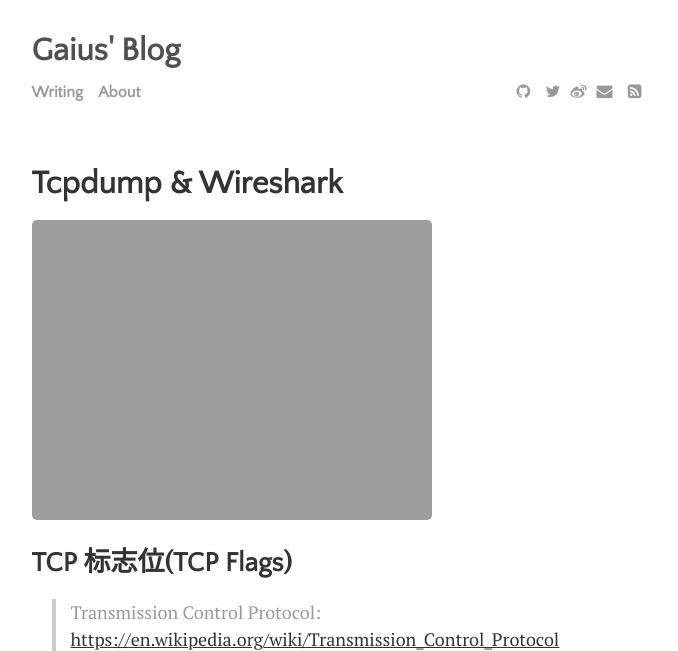
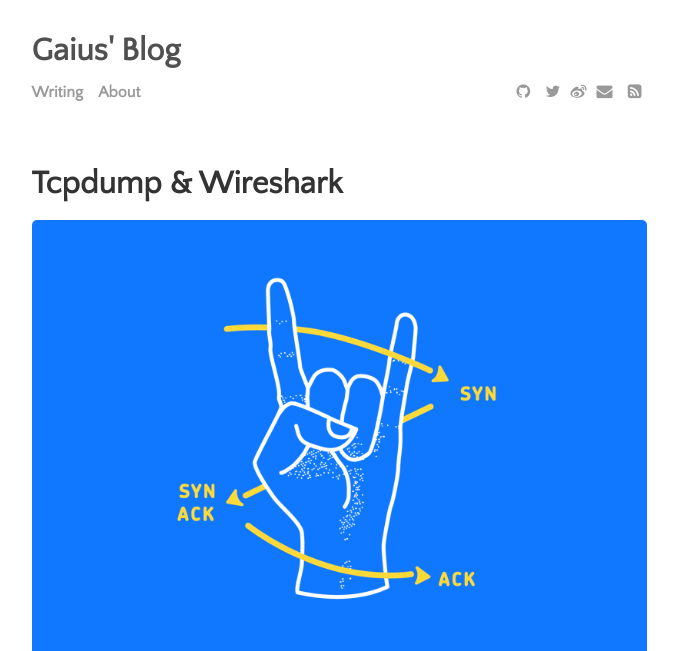
Before and after one commit to gaius-qi/gaius-qi.github.io, a Jekyll site: the page built from _posts/2018-12-23-tcpdump-wireshark.md, in a window 1280 px wide. Shown: the top 651 px of the page, without its empty margins (301-979 px from the left). Built offline with Jekyll 4.4.1, drawn with Linux system fonts in a browser that asks for light colours; grey boxes are pictures that could not be loaded.

Commit message:
feat: image

```diff
--- a/_posts/2018-12-23-tcpdump-wireshark.md
+++ b/_posts/2018-12-23-tcpdump-wireshark.md
@@ -4,7 +4,7 @@ title: "Tcpdump & Wireshark"
 author: "Gaius"
 categories: Devops
 tags: [documentation]
-image: tcpdump-wireshark.gif
+image: tcpdump-wireshark.png
 ---
 
 ## TCP 标志位(TCP Flags)
```
Also changed, not shown: assets/img/tcpdump-wireshark.png (added), 1 other file.
